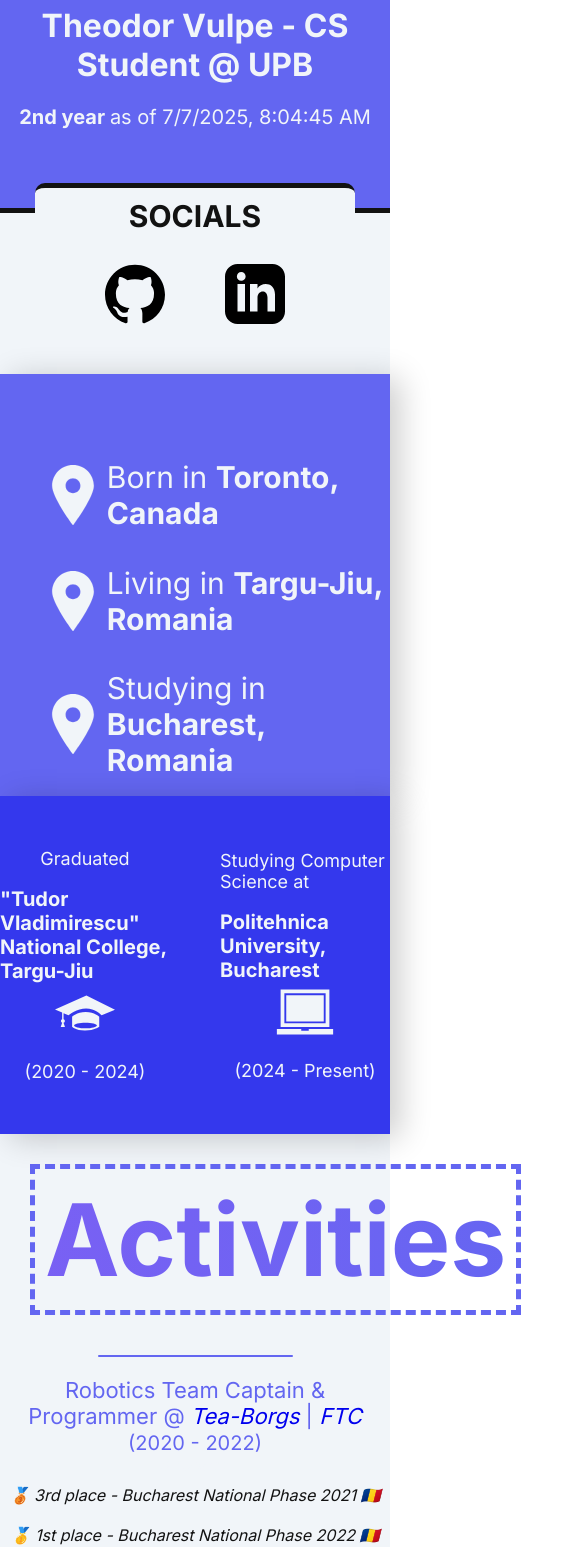
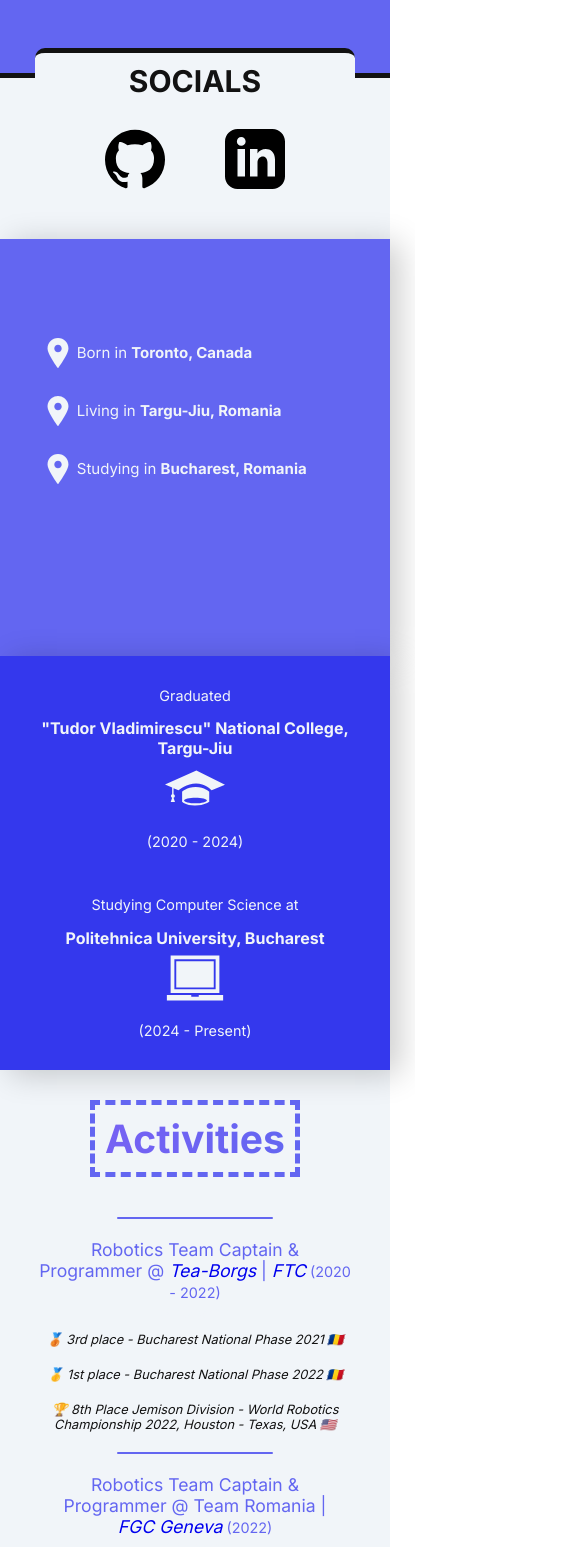
Before and after one commit to thvulpe/react-portfolio, a React (Create React App) app: page / in a window 390 px wide. Shown: the part 361-1908 px from the top of the page, 585 px wide, since content can reach past the window. Built offline with nearby package versions, Linux system fonts and the light colour scheme; the HTML template or start-up script is replaced by a standard one.

Commit message:
Made app responsive

```diff
--- a/src/components/CarouselGallery.css
+++ b/src/components/CarouselGallery.css
@@ -1,19 +1,23 @@
 .slick-slide>div {
-    padding: 0 10px;
+    padding: 0 0.625rem;
     box-sizing: border-box;
 }
 
 .custom-slide img {
     width: 100%;
-    border-radius: 10px;
-    box-shadow: 0 4px 10px rgba(0, 0, 0, 0.2);
+    border-radius: 0.625rem;
+    box-shadow: 0 0.25rem 0.625rem rgba(0, 0, 0, 0.2);
+
+    user-select: none;
+    -webkit-user-drag: none;
+    pointer-events: none;
 }
 
 .banner-text {
-    font-size: 100px;
+    font-size: 6.25rem;
     text-align: center;
 }
 
 .gallery {
-    margin-bottom: 50px;
+    margin-bottom: 3.125rem;
 }
--- a/src/components/CarouselGallery.jsx
+++ b/src/components/CarouselGallery.jsx
@@ -33,6 +33,15 @@ const CarouselGallery = () => {
         infinite: true,
         slidesToShow: 2,
         slidesToScroll: 1,
+        responsive: [
+            {
+                breakpoint: 768,
+                settings: {
+                    slidesToShow: 1,
+                    slidesToScroll: 1,
+                },
+            },
+        ],
     };
 
     return (
--- a/src/components/Education.css
+++ b/src/components/Education.css
@@ -1,12 +1,12 @@
 .graduate-card img {
-    height: 60px;
+    height: 3.75rem;
 }
 
 .education {
     height: 40vh;
     background-color: #3438ED;
     display: flex;
-    box-shadow: 10px 4px 30px rgba(0, 0, 0, 0.2);
+    box-shadow: 0.625rem 0.25rem 1.875rem rgba(0, 0, 0, 0.2);
 }
 
 .graduate-card {
@@ -14,15 +14,16 @@
     flex-direction: column;
     align-items: center;
     color: #F1F5F9;
+    text-align: center;
 }
 
 .graduate-card p {
-    font-size: 18px;
+    font-size: 1.125rem;
 }
 
-.graduate-card span{
+.graduate-card span {
     font-weight: bold;
-    font-size: 20px;
+    font-size: 1.25rem;
 }
 
 .cards {
@@ -31,5 +32,45 @@
     justify-content: center;
     margin: auto;
     align-items: center;
-    gap: 50px;
+    gap: 3.125rem;
 }
+
+@media (max-width: 768px) {
+    .graduate-card img {
+        height: 3.75rem;
+    }
+
+    .education {
+        padding: 1rem;
+        height: auto;
+        background-color: #3438ED;
+        display: flex;
+        box-shadow: 0.625rem 0.25rem 1.875rem rgba(0, 0, 0, 0.2);
+    }
+
+    .graduate-card {
+        display: flex;
+        flex-direction: column;
+        align-items: center;
+        color: #F1F5F9;
+        text-align: center;
+    }
+
+    .graduate-card p {
+        font-size: 0.9rem;
+    }
+
+    .graduate-card span {
+        font-weight: bold;
+        font-size: 1rem;
+    }
+
+    .cards {
+        display: grid;
+        grid-template-columns: 1fr;
+        justify-content: center;
+        margin: auto;
+        align-items: center;
+        gap: 1.125rem;
+    }
+}
--- a/src/components/Header.css
+++ b/src/components/Header.css
@@ -56,3 +56,33 @@
 .header span {
     font-weight: bold;
 }
+
+@media (max-width: 768px) {
+    .header img {
+        height: 200px;
+        margin-bottom: 10px;
+        box-shadow: 0 4px 10px rgba(0, 0, 0, 0.2);
+        border-radius: 50%;
+    }
+
+    .img-border-wrapper {
+        display: flex;
+        justify-content: center;
+        margin: auto;
+        transition: transform 0.3s ease;
+        transform: backgr;
+        height: 200px;
+        width: 200px;
+        background-color: #F1F5F9;
+        border-radius: 50%;
+        padding: 10px;
+    }
+
+    .header p {
+        font-size: 16px;
+    }
+
+    .header h1 {
+        font-size: 25px;
+    }
+}
--- a/src/components/Living.css
+++ b/src/components/Living.css
@@ -30,3 +30,34 @@
 .location-card span {
     font-weight: 700;
 }
+
+@media (max-width: 768px) {
+    .living {
+        height: 30vh;
+        background-color: #6366F1;
+        display: flex;
+        flex-direction: column;
+        gap: 1vw;
+        padding-bottom: 80px;
+        box-shadow: 10px 4px 30px rgba(0, 0, 0, 0.2);
+    }
+
+    .location-card img {
+        height: 30px;
+        margin-left: 10vw;
+    }
+
+    .location-card p {
+        font-size: 15px;
+        color: #F1F5F9
+    }
+
+    .location-card {
+        display: flex;
+        flex-direction: row;
+        gap: 1vw;
+        align-items: center;
+        margin-left: 1vw;
+        margin-top: 5px;
+    }
+}
--- a/src/components/Robotics.css
+++ b/src/components/Robotics.css
@@ -3,37 +3,37 @@
 }
 
 .robotics p {
-    padding-top: 10px;
+    padding-top: 0.625rem;
     margin: auto;
 }
 
 .award {
-    padding-bottom: 10px;
+    padding-bottom: 0.625rem;
     color: #121212;
     font-style: italic;
 }
 
 .ftc {
-    font-size: 22px;
+    font-size: 1.375rem;
     color: #6366f1;
 }
 
 .fgc {
-    font-size: 20px;
+    font-size: 1.25rem;
     color: #6366f1;
 }
 
 .robotics span {
-    font-size: 20px;
+    font-size: 1.25rem;
 }
 
 .purple-line {
     border: none;
-    height: 2px;
+    height: 0.125rem;
     background-color: #6366F1;
-    margin: 10px auto;
+    margin: 0.625rem auto;
     width: 50%;
-    border-radius: 4px;
+    border-radius: 0.25rem;
 }
 
 .robotics a {
@@ -46,3 +46,29 @@
 .robotics a:hover {
     transform: scale(1.03);
 }
+
+@media (max-width: 768px) {
+    .robotics {
+        text-align: center;
+        margin: auto;
+        max-width: 80%;
+    }
+
+    .ftc {
+        font-size: 1.1rem;
+        color: #6366f1;
+    }
+
+    .fgc {
+        font-size: 1.1rem;
+        color: #6366f1;
+    }
+
+    .robotics span {
+        font-size: 0.9rem;
+    }
+
+    .award {
+        font-size: 0.8rem;
+    }
+}
--- a/src/components/Technologies.css
+++ b/src/components/Technologies.css
@@ -1,17 +1,17 @@
 .technologies {
     background-color: #3438ED;
-    padding: 30px;
-    box-shadow: 10px 4px 30px rgba(0, 0, 0, 0.2);
-    margin-top: 20px;
+    padding: 1.875rem;
+    box-shadow: 0.625rem 0.25rem 1.875rem rgba(0, 0, 0, 0.2);
+    margin-top: 1.25rem;
 }
 
 .tech-icons {
     background: transparent;
     display: grid;
-    grid-template-columns: repeat(auto-fit, minmax(80px, 1fr));
+    grid-template-columns: repeat(auto-fit, minmax(5rem, 1fr));
     place-items: center;
-    gap: 30px;
-    max-width: 800px;
+    gap: 1.875rem;
+    max-width: 50rem;
     margin: 0 auto;
 }
 
@@ -22,12 +22,11 @@
 }
 
 .tech-icons img {
-    height: 70px;
-    background-color: transparent;
-    border-radius: 8px;
+    height: 4.375rem;
+    background-color: white;
+    border-radius: 0.5rem;
     object-fit: contain;
-    padding: 5px;
-    background-color: white;
+    padding: 0.3125rem;
 
     transition: transform 0.1s ease;
 }
@@ -35,3 +34,25 @@
 .tech-icons img:hover {
     transform: scale(1.1);
 }
+
+@media (max-width: 768px) {
+    .tech-icons img {
+        height: 3rem;
+        background-color: white;
+        border-radius: 0.5rem;
+        object-fit: contain;
+        padding: 0.3125rem;
+
+        transition: transform 0.1s ease;
+    }
+
+    .tech-icons {
+        background: transparent;
+        display: grid;
+        grid-template-columns: repeat(auto-fit, minmax(3rem, 1fr));
+        place-items: center;
+        gap: 1rem;
+        max-width: 50rem;
+        margin: 0 auto;
+    }
+}
--- a/src/components/WavyTitle.css
+++ b/src/components/WavyTitle.css
@@ -4,7 +4,7 @@
 
 .wavy-title p {
     position: relative;
-    font-size: 100px;
+    font-size: 6.25rem;
     font-weight: bold;
     display: inline-block;
     margin: auto;
@@ -19,9 +19,10 @@
     -webkit-background-clip: text;
     -webkit-text-fill-color: transparent;
     animation: gradientMove 4s ease infinite;
-    padding: 10px;
-    border: dashed 5px #6366f1;
-    margin: 30px;
+
+    padding: 0.625rem;
+    border: dashed 0.3125rem #6366f1;
+    margin: 1.875rem;
 }
 
 @keyframes gradientMove {
@@ -37,3 +38,32 @@
         background-position: 0% 50%;
     }
 }
+
+@media (max-width: 768px) {
+    .wavy-title p {
+        position: relative;
+        font-size: 2.5rem;
+        font-weight: bold;
+
+        font-size: clamp(1rem, 10vw, 5rem);
+        max-width: 90%;
+        overflow-wrap: break-word;
+
+        margin: auto;
+        z-index: 2;
+
+        background: linear-gradient(270deg,
+                #6366f1,
+                #8b5cf6,
+                #c084fc,
+                #6366f1);
+        background-size: 600% 600%;
+        -webkit-background-clip: text;
+        -webkit-text-fill-color: transparent;
+        animation: gradientMove 4s ease infinite;
+
+        padding: 0.625rem;
+        border: dashed 0.3125rem #6366f1;
+        margin: 1.875rem;
+    }
+}
```
